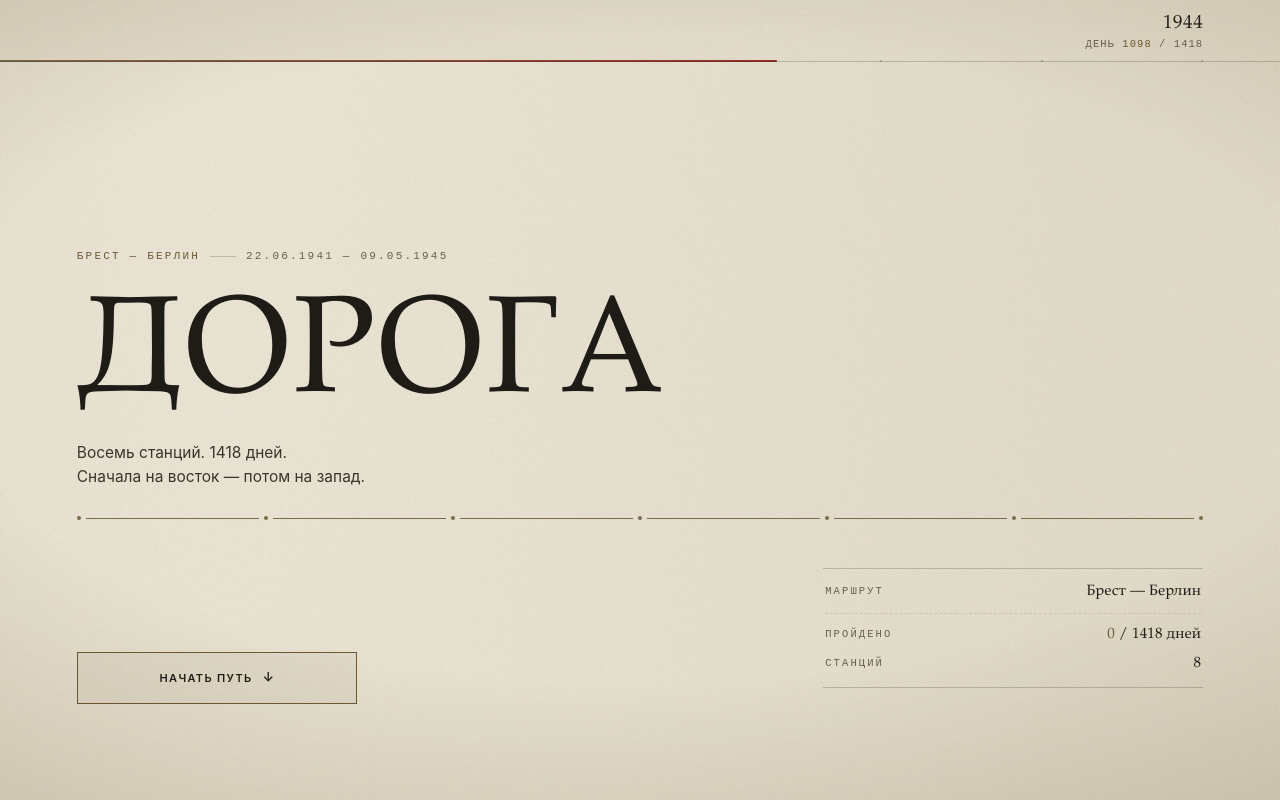
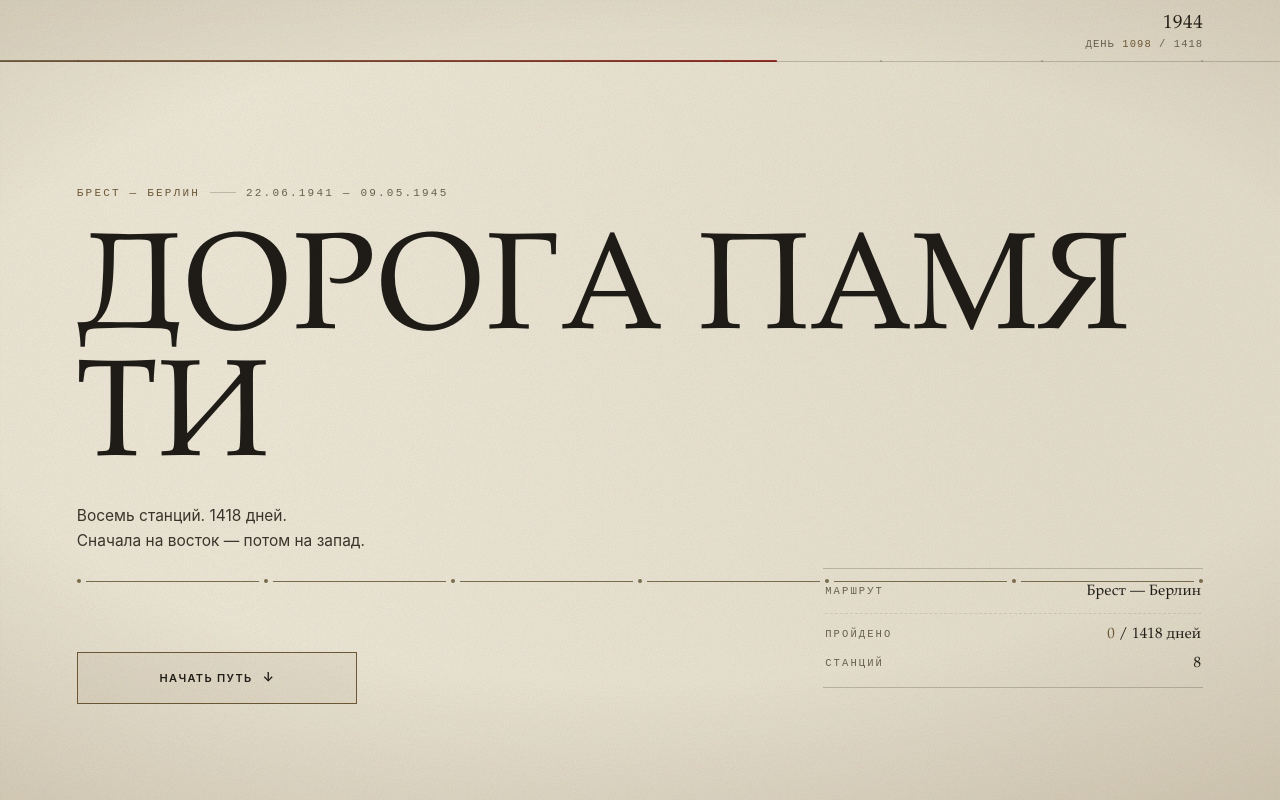
Before and after one commit to ciclos5258/memories.rendich76.ru, a plain HTML site: page index.html in a window 1280 px wide. Shown: the top 800 px of the page. Drawn offline with Linux system fonts and the light colour scheme.

Commit message:
Fix: add space between DOROGА and ПАМЯТИ

```diff
--- a/index.html
+++ b/index.html
@@ -626,7 +626,7 @@ html.lb-open{overflow:hidden}
       <div class="intro__kicker">
         <b>Брест — Берлин</b><s></s><span>22.06.1941 — 09.05.1945</span>
       </div>
-      <h1 aria-label="Дорога"><span>Д</span><span>О</span><span>Р</span><span>О</span><span>Г</span><span>А</span></h1>
+      <h1 aria-label="Дорога памяти"><span>Д</span><span>О</span><span>Р</span><span>О</span><span>Г</span><span>А</span><span class="title-space">&nbsp;</span><span>П</span><span>А</span><span>М</span><span>Я</span><span>Т</span><span>И</span></h1>
       <p class="intro__sub">Восемь станций. 1418 дней.<br>Сначала на восток — потом на запад.</p>
       <div class="intro__route" aria-hidden="true">
         <span></span><i></i><span></span><i></i><span></span><i></i><span></span><i></i><span></span><i></i><span></span><i></i><span></span>
```
